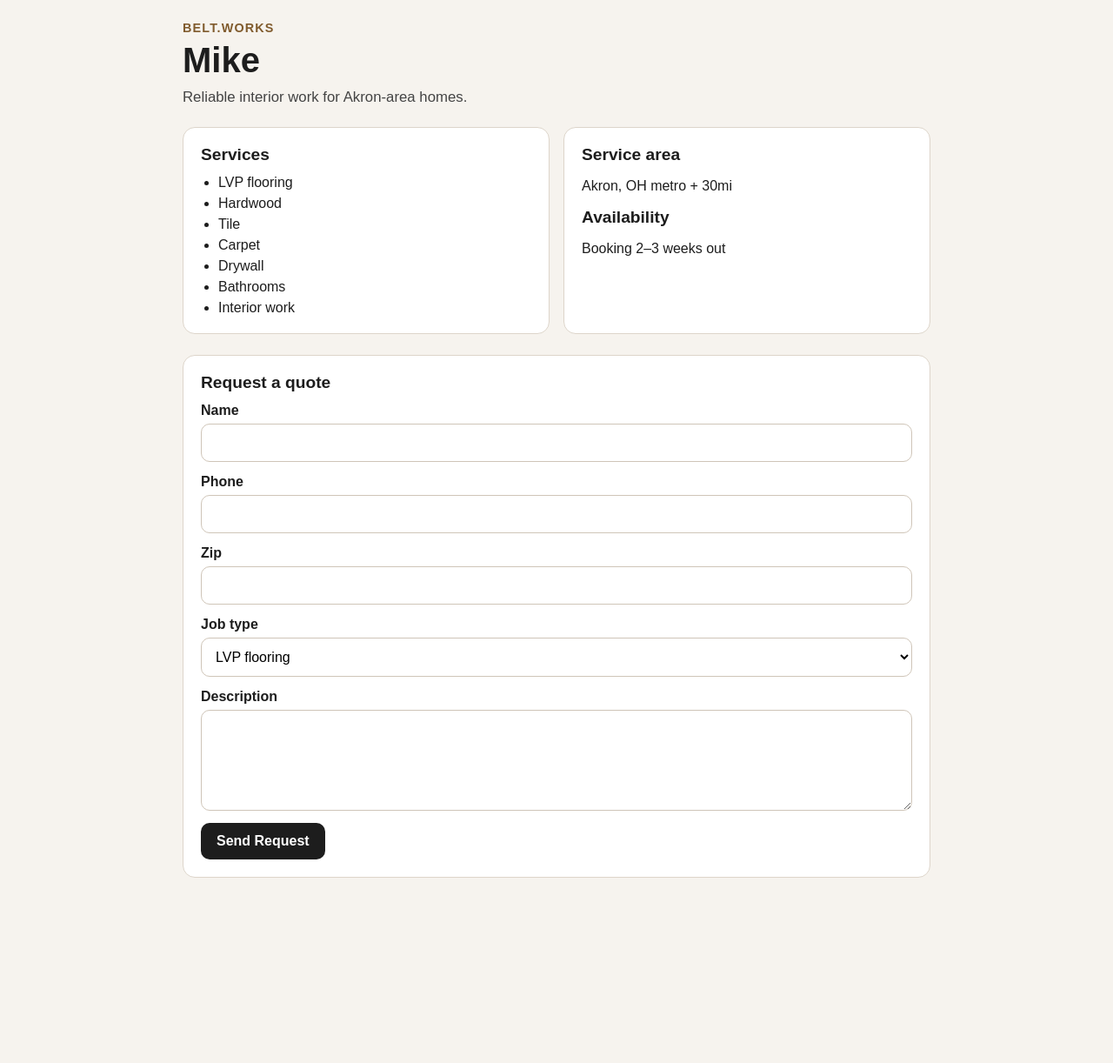
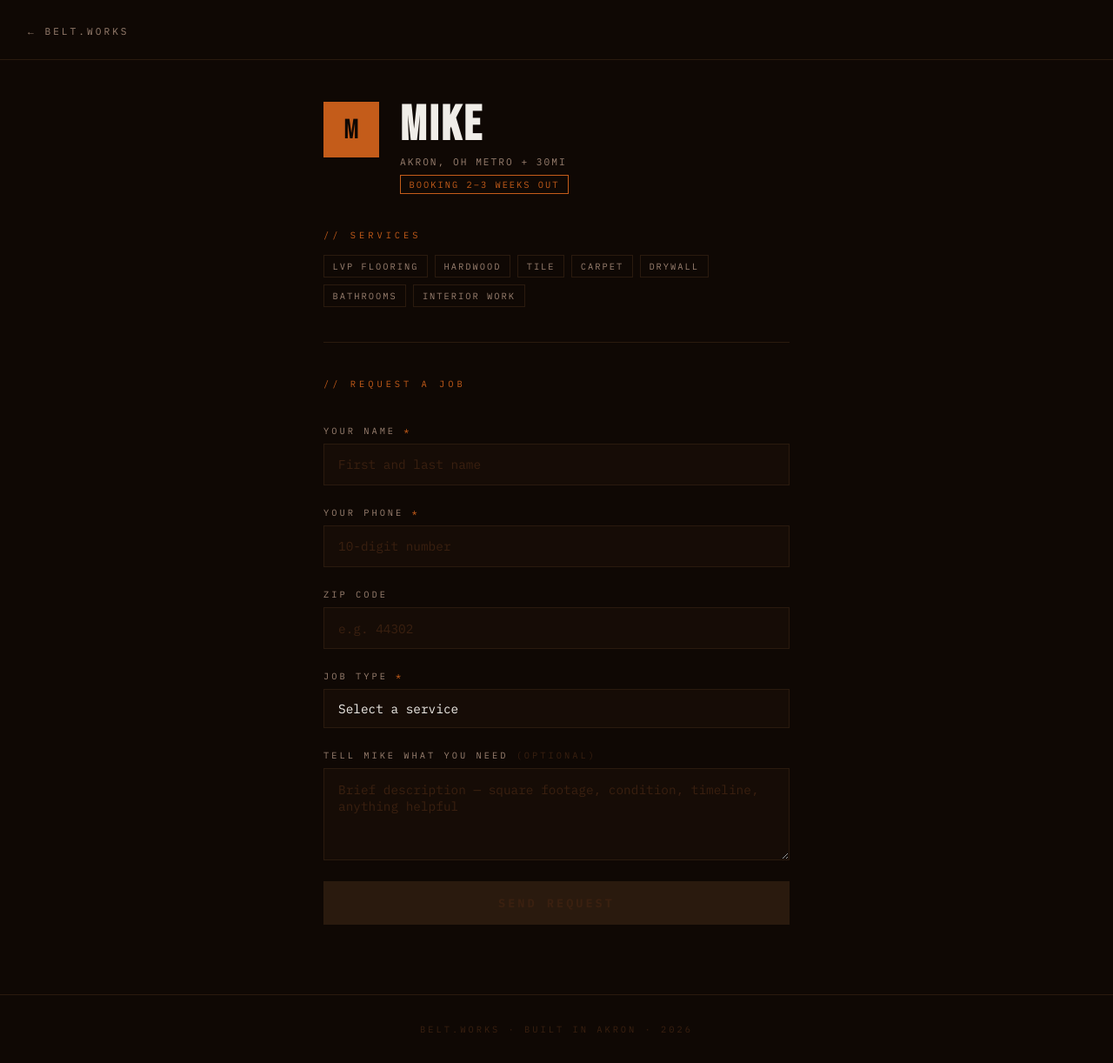
Before and after one commit to kn8-codes/belt-works, a SvelteKit app: page /mike in a window 1280 px wide. Shown: the whole page at 87% size. Before the commit the page ends 1057 px from the top, so only its background shows below. Built offline with nearby package versions, Linux system fonts and the light colour scheme.

Commit message:
Add Mike profile page

```diff
--- a/src/routes/mike/+page.svelte
+++ b/src/routes/mike/+page.svelte
@@ -1,292 +1,375 @@
+<svelte:head>
+  <title>Mike — belt.works</title>
+  <link rel="preconnect" href="https://fonts.googleapis.com">
+  <link href="https://fonts.googleapis.com/css2?family=Bebas+Neue&family=IBM+Plex+Mono:wght@400;700&display=swap" rel="stylesheet">
+</svelte:head>
+
 <script>
+  let formData = {
+    client_name: '',
+    client_phone: '',
+    client_zip: '',
+    job_type: '',
+    description: ''
+  };
+  let status = 'idle'; // idle | loading | success | error
+  let errorMsg = '';
+
   const services = [
-    'LVP flooring',
+    'LVP Flooring',
     'Hardwood',
     'Tile',
     'Carpet',
     'Drywall',
     'Bathrooms',
-    'Interior work'
+    'Interior Work'
   ];
 
-  let form = $state({
-    name: '',
-    phone: '',
-    zip: '',
-    jobType: services[0],
-    description: ''
-  });
-
-  let isSubmitting = $state(false);
-  let success = $state(false);
-  let error = $state('');
-
-  /** @param {SubmitEvent} event */
-  async function handleSubmit(event) {
-    event.preventDefault();
-    isSubmitting = true;
-    success = false;
-    error = '';
-
+  async function handleSubmit() {
+    status = 'loading';
+    errorMsg = '';
     try {
-      const response = await fetch('/api/submit-lead', {
+      const res = await fetch('/api/submit-lead', {
         method: 'POST',
-        headers: {
-          'content-type': 'application/json'
-        },
-        body: JSON.stringify({
-          client_name: form.name,
-          client_phone: form.phone,
-          client_zip: form.zip,
-          job_type: form.jobType,
-          description: form.description
-        })
+        headers: { 'Content-Type': 'application/json' },
+        body: JSON.stringify(formData)
       });
-
-      if (!response.ok) {
-        throw new Error('Could not send request.');
+      if (res.ok) {
+        status = 'success';
+      } else {
+        const data = await res.json();
+        errorMsg = data.error || 'Something went wrong.';
+        status = 'error';
       }
-
-      success = true;
-      form = {
-        name: '',
-        phone: '',
-        zip: '',
-        jobType: services[0],
-        description: ''
-      };
-    } catch (err) {
-      error = err instanceof Error ? err.message : 'Could not send request.';
-    } finally {
-      isSubmitting = false;
+    } catch (e) {
+      errorMsg = 'Network error. Try again.';
+      status = 'error';
     }
   }
 </script>
 
-<svelte:head>
-  <title>Mike | belt.works</title>
-  <meta
-    name="description"
-    content="Request flooring, drywall, bathroom, and interior work from Mike in the Akron metro area."
-  />
-</svelte:head>
+<main>
+  <nav>
+    <a href="/" class="back">← belt.works</a>
+  </nav>
 
-<div class="page">
-  <section class="hero">
-    <p class="eyebrow">belt.works</p>
-    <h1>Mike</h1>
-    <p class="subhead">Reliable interior work for Akron-area homes.</p>
-  </section>
+  <section class="profile">
+    <div class="profile-inner">
 
-  <section class="info-grid">
-    <div class="card">
-      <h2>Services</h2>
-      <ul>
-        {#each services as service}
-          <li>{service}</li>
-        {/each}
-      </ul>
-    </div>
+      <div class="provider-header">
+        <div class="avatar">M</div>
+        <div>
+          <h1>Mike</h1>
+          <div class="area">Akron, OH metro + 30mi</div>
+          <div class="avail">Booking 2–3 weeks out</div>
+        </div>
+      </div>
 
-    <div class="card">
-      <h2>Service area</h2>
-      <p>Akron, OH metro + 30mi</p>
+      <div class="services-section">
+        <div class="label">// SERVICES</div>
+        <div class="services">
+          {#each services as s}
+            <span>{s}</span>
+          {/each}
+        </div>
+      </div>
 
-      <h2>Availability</h2>
-      <p>Booking 2–3 weeks out</p>
+      <div class="divider"></div>
+
+      <!-- FORM -->
+      {#if status === 'success'}
+        <div class="success">
+          <div class="success-mark">✓</div>
+          <div class="success-text">Request sent.</div>
+          <div class="success-sub">Mike will call you soon.</div>
+        </div>
+      {:else}
+        <div class="form-section">
+          <div class="label">// REQUEST A JOB</div>
+
+          <div class="field">
+            <label for="name">Your Name <span class="req">*</span></label>
+            <input
+              id="name"
+              type="text"
+              bind:value={formData.client_name}
+              placeholder="First and last name"
+              disabled={status === 'loading'}
+            />
+          </div>
+
+          <div class="field">
+            <label for="phone">Your Phone <span class="req">*</span></label>
+            <input
+              id="phone"
+              type="tel"
+              bind:value={formData.client_phone}
+              placeholder="10-digit number"
+              disabled={status === 'loading'}
+            />
+          </div>
+
+          <div class="field">
+            <label for="zip">Zip Code</label>
+            <input
+              id="zip"
+              type="text"
+              bind:value={formData.client_zip}
+              placeholder="e.g. 44302"
+              disabled={status === 'loading'}
+            />
+          </div>
+
+          <div class="field">
+            <label for="jobtype">Job Type <span class="req">*</span></label>
+            <select
+              id="jobtype"
+              bind:value={formData.job_type}
+              disabled={status === 'loading'}
+            >
+              <option value="" disabled selected>Select a service</option>
+              {#each services as s}
+                <option value={s}>{s}</option>
+              {/each}
+            </select>
+          </div>
+
+          <div class="field">
+            <label for="desc">Tell Mike what you need <span class="optional">(optional)</span></label>
+            <textarea
+              id="desc"
+              bind:value={formData.description}
+              placeholder="Brief description — square footage, condition, timeline, anything helpful"
+              rows="4"
+              maxlength="500"
+              disabled={status === 'loading'}
+            ></textarea>
+          </div>
+
+          {#if status === 'error'}
+            <div class="error-msg">{errorMsg}</div>
+          {/if}
+
+          <button
+            on:click={handleSubmit}
+            disabled={status === 'loading' || !formData.client_name || !formData.client_phone || !formData.job_type}
+            class:loading={status === 'loading'}
+          >
+            {status === 'loading' ? 'Sending...' : 'Send Request'}
+          </button>
+        </div>
+      {/if}
+
     </div>
   </section>
 
-  <section class="card form-card">
-    <h2>Request a quote</h2>
-    <form onsubmit={handleSubmit}>
-      <label>
-        <span>Name</span>
-        <input type="text" bind:value={form.name} required />
-      </label>
-
-      <label>
-        <span>Phone</span>
-        <input type="tel" bind:value={form.phone} required />
-      </label>
-
-      <label>
-        <span>Zip</span>
-        <input type="text" bind:value={form.zip} />
-      </label>
-
-      <label>
-        <span>Job type</span>
-        <select bind:value={form.jobType}>
-          {#each services as service}
-            <option value={service}>{service}</option>
-          {/each}
-        </select>
-      </label>
-
-      <label>
-        <span>Description</span>
-        <textarea bind:value={form.description} maxlength="500" rows="5"></textarea>
-      </label>
-
-      <button type="submit" disabled={isSubmitting}>
-        {isSubmitting ? 'Sending...' : 'Send Request'}
-      </button>
-
-      {#if success}
-        <p class="success">Request sent. Mike will call you soon.</p>
-      {/if}
-
-      {#if error}
-        <p class="error">{error}</p>
-      {/if}
-    </form>
-  </section>
-</div>
+  <footer>
+    <a href="/">belt.works</a> · Built in Akron · 2026
+  </footer>
+</main>
 
 <style>
+  :global(*, *::before, *::after) { box-sizing: border-box; margin: 0; padding: 0; }
   :global(body) {
-    margin: 0;
-    font-family: Arial, Helvetica, sans-serif;
-    background: #f6f3ee;
-    color: #1d1d1d;
+    background: #0F0804;
+    color: #F0EDE8;
+    font-family: 'IBM Plex Mono', monospace;
+    min-height: 100vh;
   }
 
-  .page {
-    max-width: 860px;
+  nav {
+    padding: 1.5rem 2rem;
+    border-bottom: 1px solid #2A1A0E;
+  }
+  .back {
+    font-size: 0.7rem;
+    letter-spacing: 3px;
+    color: #9A8070;
+    text-decoration: none;
+    text-transform: uppercase;
+    transition: color 0.15s;
+  }
+  .back:hover { color: #C45C1A; }
+
+  .profile {
+    max-width: 600px;
     margin: 0 auto;
-    padding: 24px 16px 48px;
+    padding: 3rem 2rem 5rem;
+  }
+  .profile-inner { display: flex; flex-direction: column; gap: 2.5rem; }
+
+  .provider-header {
+    display: flex;
+    align-items: flex-start;
+    gap: 1.5rem;
+  }
+  .avatar {
+    width: 64px; height: 64px;
+    background: #C45C1A;
+    color: #0F0804;
+    font-family: 'Bebas Neue', sans-serif;
+    font-size: 2rem;
+    display: flex;
+    align-items: center;
+    justify-content: center;
+    flex-shrink: 0;
+  }
+  h1 {
+    font-family: 'Bebas Neue', sans-serif;
+    font-size: 3.5rem;
+    letter-spacing: 3px;
+    line-height: 1;
+    color: #F0EDE8;
+  }
+  .area {
+    font-size: 0.7rem;
+    letter-spacing: 2px;
+    color: #9A8070;
+    margin-top: 6px;
+    text-transform: uppercase;
+  }
+  .avail {
+    font-size: 0.65rem;
+    letter-spacing: 2px;
+    color: #C45C1A;
+    border: 1px solid #C45C1A;
+    display: inline-block;
+    padding: 0.2rem 0.6rem;
+    margin-top: 8px;
+    text-transform: uppercase;
   }
 
-  .hero {
-    margin-bottom: 24px;
+  .label {
+    font-size: 0.65rem;
+    letter-spacing: 4px;
+    color: #C45C1A;
+    margin-bottom: 1rem;
+    text-transform: uppercase;
+  }
+  .services {
+    display: flex;
+    flex-wrap: wrap;
+    gap: 0.5rem;
+  }
+  .services span {
+    font-size: 0.65rem;
+    letter-spacing: 2px;
+    text-transform: uppercase;
+    color: #9A8070;
+    border: 1px solid #2A1A0E;
+    padding: 0.3rem 0.6rem;
   }
 
-  .eyebrow {
-    margin: 0 0 8px;
-    font-size: 0.9rem;
-    font-weight: 700;
-    letter-spacing: 0.08em;
-    text-transform: uppercase;
-    color: #805b2d;
+  .divider {
+    height: 1px;
+    background: #2A1A0E;
   }
 
-  h1 {
-    margin: 0;
-    font-size: 2.5rem;
-    line-height: 1.05;
+  .form-section { display: flex; flex-direction: column; gap: 1.5rem; }
+
+  .field { display: flex; flex-direction: column; gap: 0.5rem; }
+  label {
+    font-size: 0.65rem;
+    letter-spacing: 3px;
+    text-transform: uppercase;
+    color: #9A8070;
   }
+  .req { color: #C45C1A; }
+  .optional { color: #3A2010; }
 
-  .subhead {
-    margin-top: 12px;
-    font-size: 1.05rem;
-    color: #444;
+  input, select, textarea {
+    background: #160C06;
+    border: 1px solid #2A1A0E;
+    color: #F0EDE8;
+    font-family: 'IBM Plex Mono', monospace;
+    font-size: 0.9rem;
+    padding: 0.85rem 1rem;
+    width: 100%;
+    outline: none;
+    transition: border-color 0.15s;
+    -webkit-appearance: none;
   }
-
-  .info-grid {
-    display: grid;
-    grid-template-columns: 1fr 1fr;
-    gap: 16px;
-    margin-bottom: 24px;
+  input:focus, select:focus, textarea:focus {
+    border-color: #C45C1A;
   }
-
-  .card {
-    background: #fff;
-    border: 1px solid #ddd5ca;
-    border-radius: 14px;
-    padding: 20px;
+  input::placeholder, textarea::placeholder {
+    color: #3A2010;
   }
-
-  h2 {
-    margin-top: 0;
-    margin-bottom: 12px;
-    font-size: 1.2rem;
-  }
-
-  ul {
-    margin: 0;
-    padding-left: 20px;
-  }
-
-  li + li {
-    margin-top: 6px;
-  }
-
-  form {
-    display: grid;
-    gap: 14px;
-  }
-
-  label {
-    display: grid;
-    gap: 6px;
-  }
-
-  span {
-    font-weight: 600;
-  }
-
-  input,
-  select,
-  textarea,
-  button {
-    font: inherit;
-  }
-
-  input,
-  select,
-  textarea {
-    width: 100%;
-    box-sizing: border-box;
-    padding: 12px;
-    border: 1px solid #cfc5b8;
-    border-radius: 10px;
-    background: #fff;
-  }
-
-  textarea {
-    resize: vertical;
-  }
+  select option { background: #160C06; }
+  textarea { resize: vertical; }
 
   button {
-    width: fit-content;
-    padding: 12px 18px;
-    border: 0;
-    border-radius: 10px;
-    background: #1d1d1d;
-    color: #fff;
+    background: #C45C1A;
+    color: #0F0804;
+    font-family: 'IBM Plex Mono', monospace;
+    font-weight: 700;
+    font-size: 0.85rem;
+    letter-spacing: 3px;
+    text-transform: uppercase;
+    border: none;
+    padding: 1rem 2rem;
     cursor: pointer;
-    font-weight: 700;
+    width: 100%;
+    transition: background 0.15s;
   }
+  button:hover:not(:disabled) { background: #E8731A; }
+  button:disabled {
+    background: #2A1A0E;
+    color: #3A2010;
+    cursor: not-allowed;
+  }
+  button.loading { opacity: 0.7; }
 
-  button:disabled {
-    opacity: 0.7;
-    cursor: wait;
+  .error-msg {
+    font-size: 0.75rem;
+    letter-spacing: 2px;
+    color: #E84A1A;
+    border: 1px solid #E84A1A;
+    padding: 0.75rem 1rem;
   }
 
   .success {
-    margin: 0;
-    color: #156f3b;
-    font-weight: 600;
+    text-align: center;
+    padding: 3rem 0;
+    display: flex;
+    flex-direction: column;
+    align-items: center;
+    gap: 0.75rem;
+  }
+  .success-mark {
+    width: 56px; height: 56px;
+    border: 2px solid #C45C1A;
+    color: #C45C1A;
+    font-size: 1.5rem;
+    display: flex;
+    align-items: center;
+    justify-content: center;
+  }
+  .success-text {
+    font-family: 'Bebas Neue', sans-serif;
+    font-size: 2.5rem;
+    letter-spacing: 3px;
+    color: #F0EDE8;
+  }
+  .success-sub {
+    font-size: 0.75rem;
+    letter-spacing: 3px;
+    color: #9A8070;
+    text-transform: uppercase;
   }
 
-  .error {
-    margin: 0;
-    color: #b42318;
-    font-weight: 600;
+  footer {
+    border-top: 1px solid #2A1A0E;
+    padding: 2rem;
+    text-align: center;
+    font-size: 0.65rem;
+    letter-spacing: 3px;
+    color: #3A2010;
+    text-transform: uppercase;
   }
-
-  @media (max-width: 640px) {
-    .info-grid {
-      grid-template-columns: 1fr;
-    }
-
-    h1 {
-      font-size: 2rem;
-    }
-
-    button {
-      width: 100%;
-    }
+  footer a {
+    color: #3A2010;
+    text-decoration: none;
   }
+  footer a:hover { color: #C45C1A; }
 </style>
```
